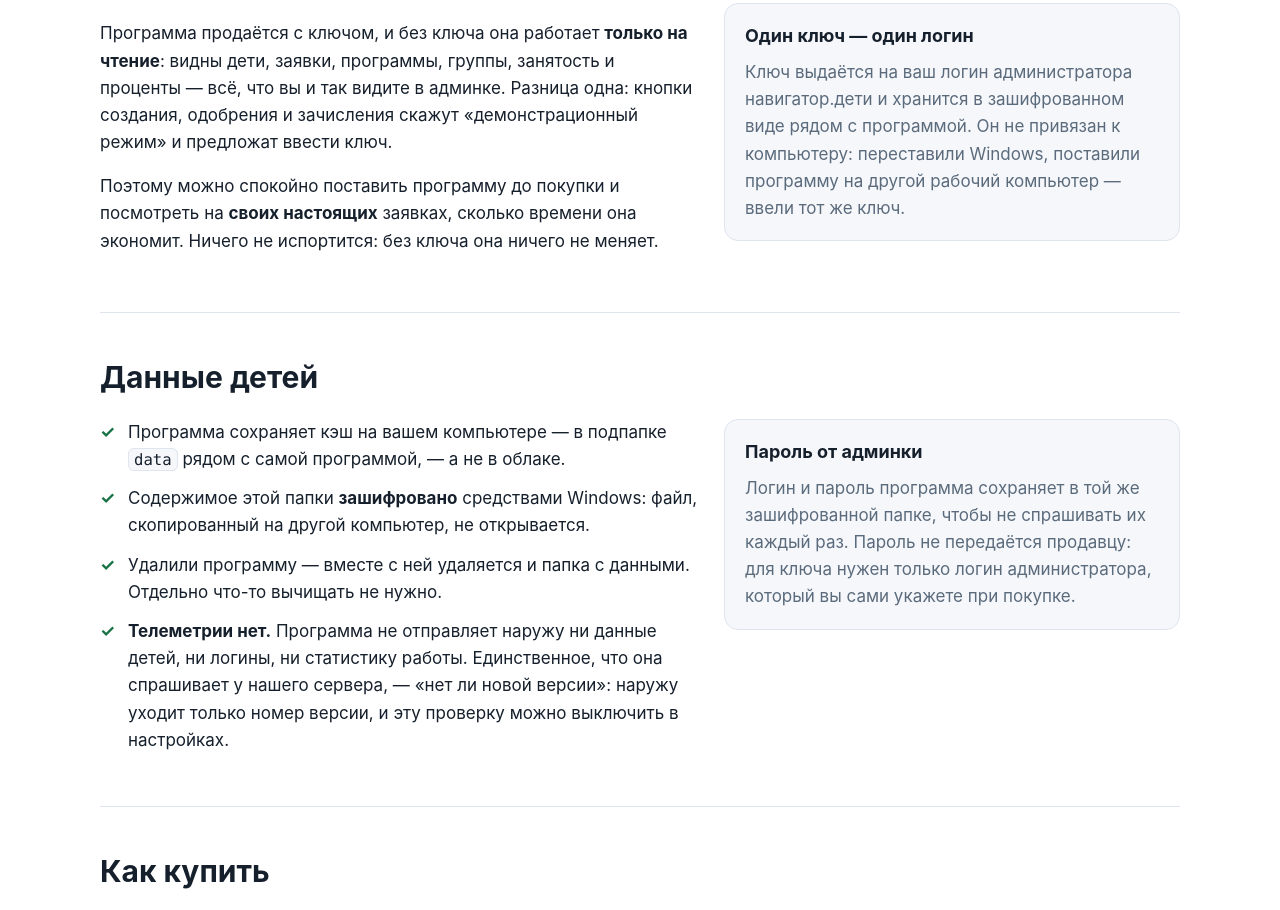
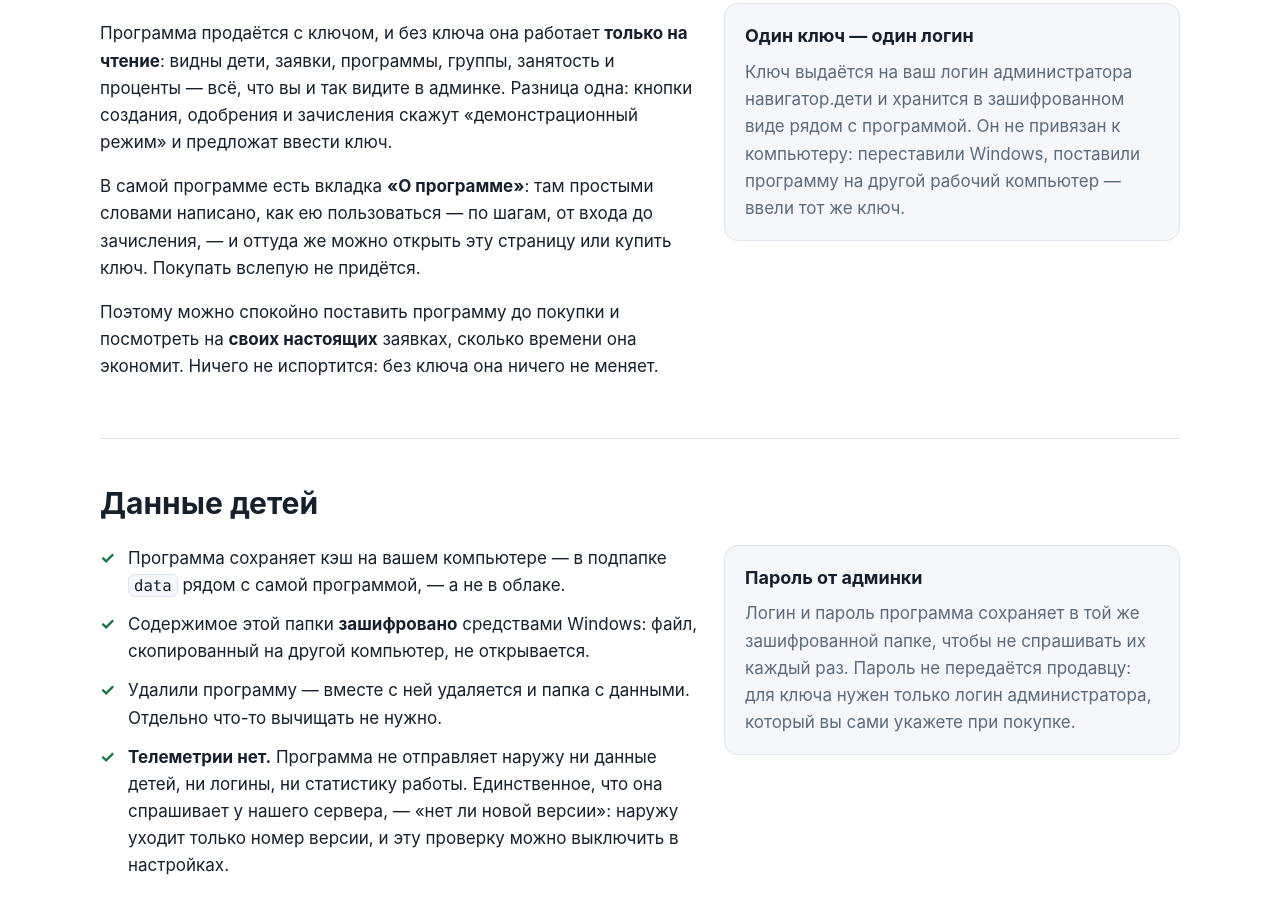
Before and after one commit to nikkawaf-rgb/navigator-updates, a plain HTML site: page index.html in a window 1280 px wide. Shown: the part 4072-4982 px from the top of the page. Drawn offline with Linux system fonts and the light colour scheme.

Commit message:
страница продажи

```diff
--- a/index.html
+++ b/index.html
@@ -135,6 +135,11 @@
         видны дети, заявки, программы, группы, занятость и проценты — всё, что вы и так
         видите в админке. Разница одна: кнопки создания, одобрения и зачисления скажут
         «демонстрационный режим» и предложат ввести ключ.
+      </p>
+      <p>
+        В самой программе есть вкладка <b>«О программе»</b>: там простыми словами
+        написано, как ею пользоваться — по шагам, от входа до зачисления, — и оттуда же
+        можно открыть эту страницу или купить ключ. Покупать вслепую не придётся.
       </p>
       <p>
         Поэтому можно спокойно поставить программу до покупки и посмотреть на <b>своих
```
